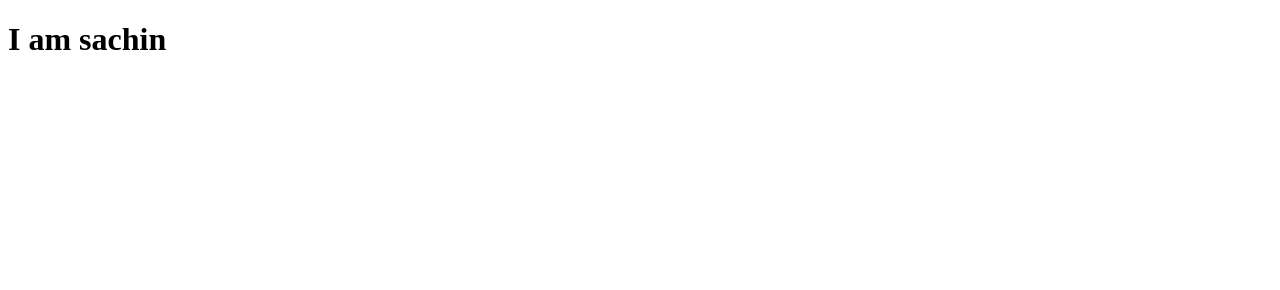
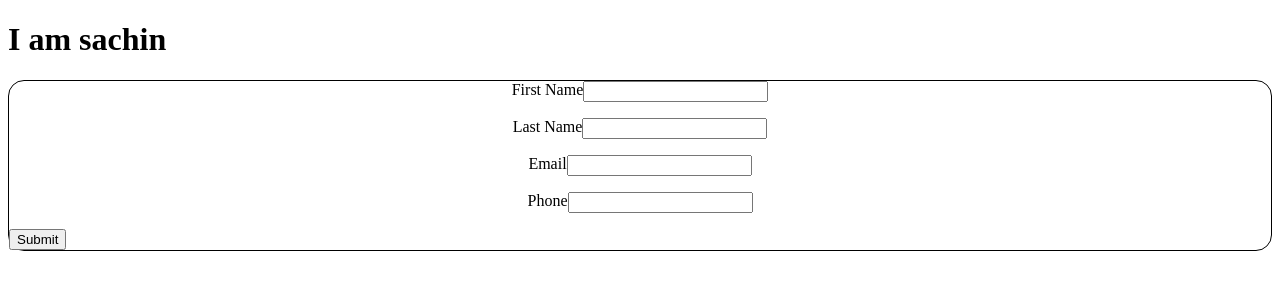
Before and after one commit to sachin-builds/Library-Management-System, a plain HTML site: page index.html in a window 1280 px wide. Drawn offline with Linux system fonts and the light colour scheme.

Commit message:
Initial commit

```diff
--- /dev/null
+++ b/index.css
@@ -0,0 +1,17 @@
+.form1{
+    border: 1px solid black;
+    border-radius: 1rem;
+}
+
+
+.detail{
+    display: flex;
+    justify-content: center;
+    align-content: center;
+    margin-bottom: 1rem;
+
+}
+
+#but{
+
+}
--- a/index.html
+++ b/index.html
@@ -4,9 +4,35 @@
     <meta charset="UTF-8">
     <meta name="viewport" content="width=device-width, initial-scale=1.0">
     <title>Document</title>
+    <link rel="stylesheet" href="/index.css">
 </head>
 <body>
     <h1>I am sachin</h1>
 
+    <form action="">
+        <div class="form1">
+            <div class="detail">
+                <label for="">First Name</label>
+                <input type="text">
+            </div>
+            <div class="detail">
+                <label for="">Last Name</label>
+                <input type="text">
+            </div>
+            <div class="detail">
+                <label for="">Email</label>
+                <input type="email">
+            </div>
+            <div class="detail">
+                <label for="">Phone</label>
+                <input type="number">
+            </div>
+
+            <button id="but" onclick="handlesubmit()">Submit</button>
+        </div>
+    </form>
+
+
+    <script src="index.js"></script>
 </body>
 </html>
--- /dev/null
+++ b/index.js
@@ -0,0 +1,3 @@
+document.getElementById("but").addEventListener("click",()=>{
+    alert("Button clicked! ")
+})
```
